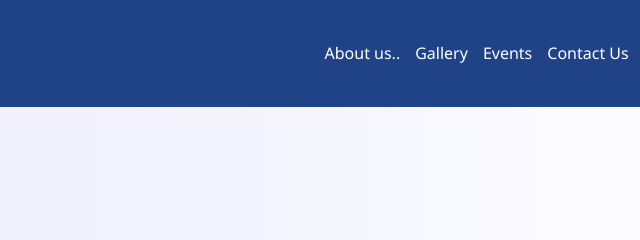
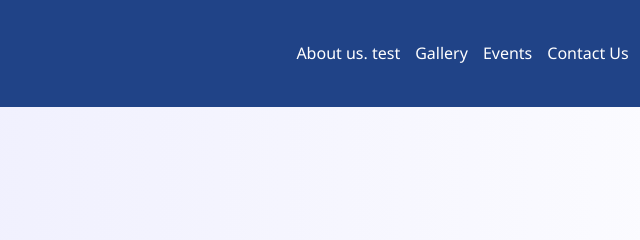
Before and after one commit to synerr0-code/roga91, a website: page roga91/Frontend/index.html in a window 1280 px wide. Shown: the top 240 px of the page, 367-1007 px from the left. Drawn offline with Linux system fonts and the light colour scheme.

Commit message:
Fix HTML formatting and update content

```diff
--- a/roga91/Frontend/index.html
+++ b/roga91/Frontend/index.html
@@ -15,7 +15,7 @@
     <div class="menu-toggle" id="menu-toggle">&#9776;</div>
 
     <nav id="nav-menu">
-      <a href="about.html">About us..</a>
+      <a href="about.html">About us. test</a>
       <a href="gallery.html">Gallery</a>
       <a href="event.html">Events</a>
       <a href="https://mail.google.com/mail/?view=cm&fs=1&to=roga91alumni@gmail.com" target="_blank">Contact Us</a>
```
